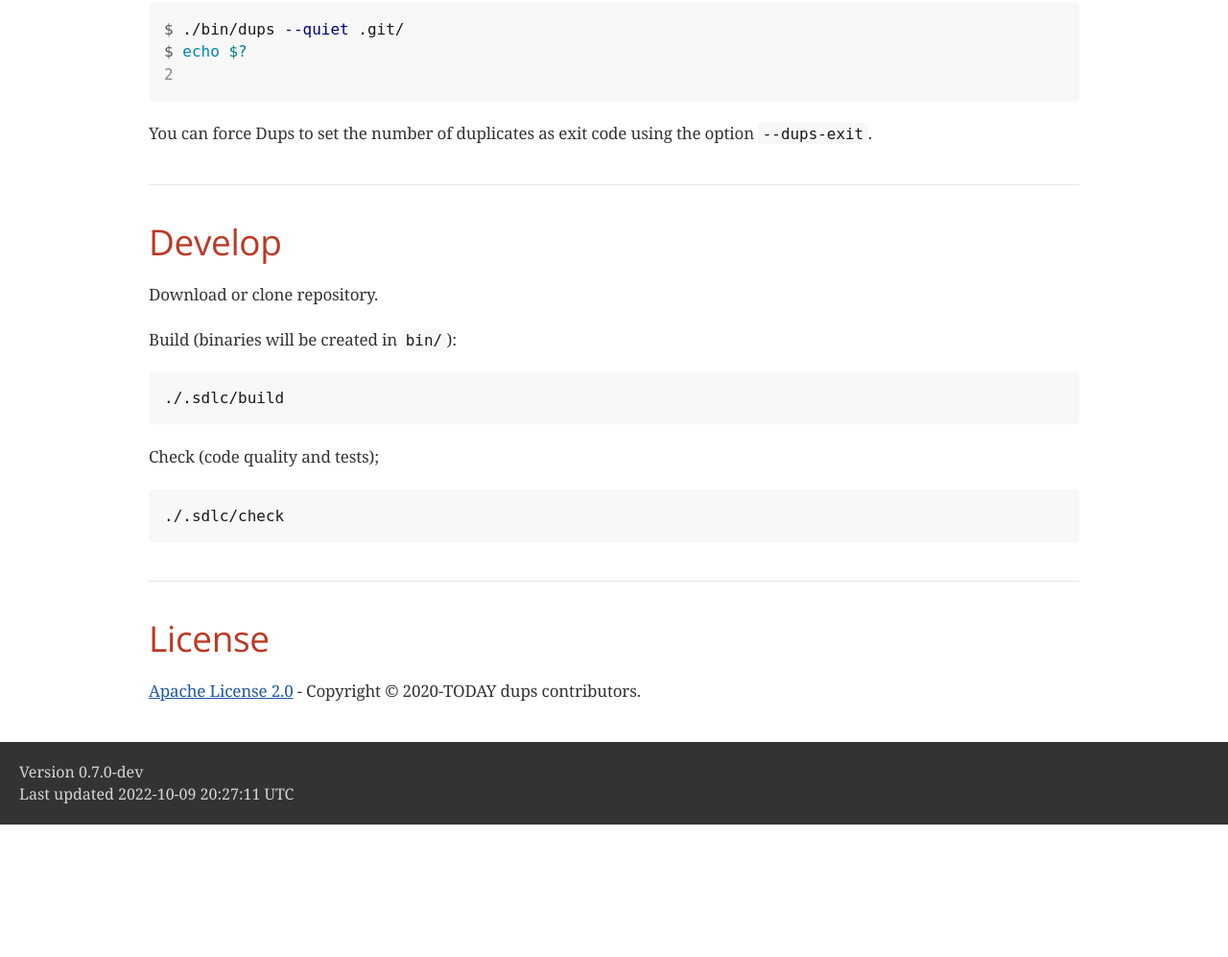
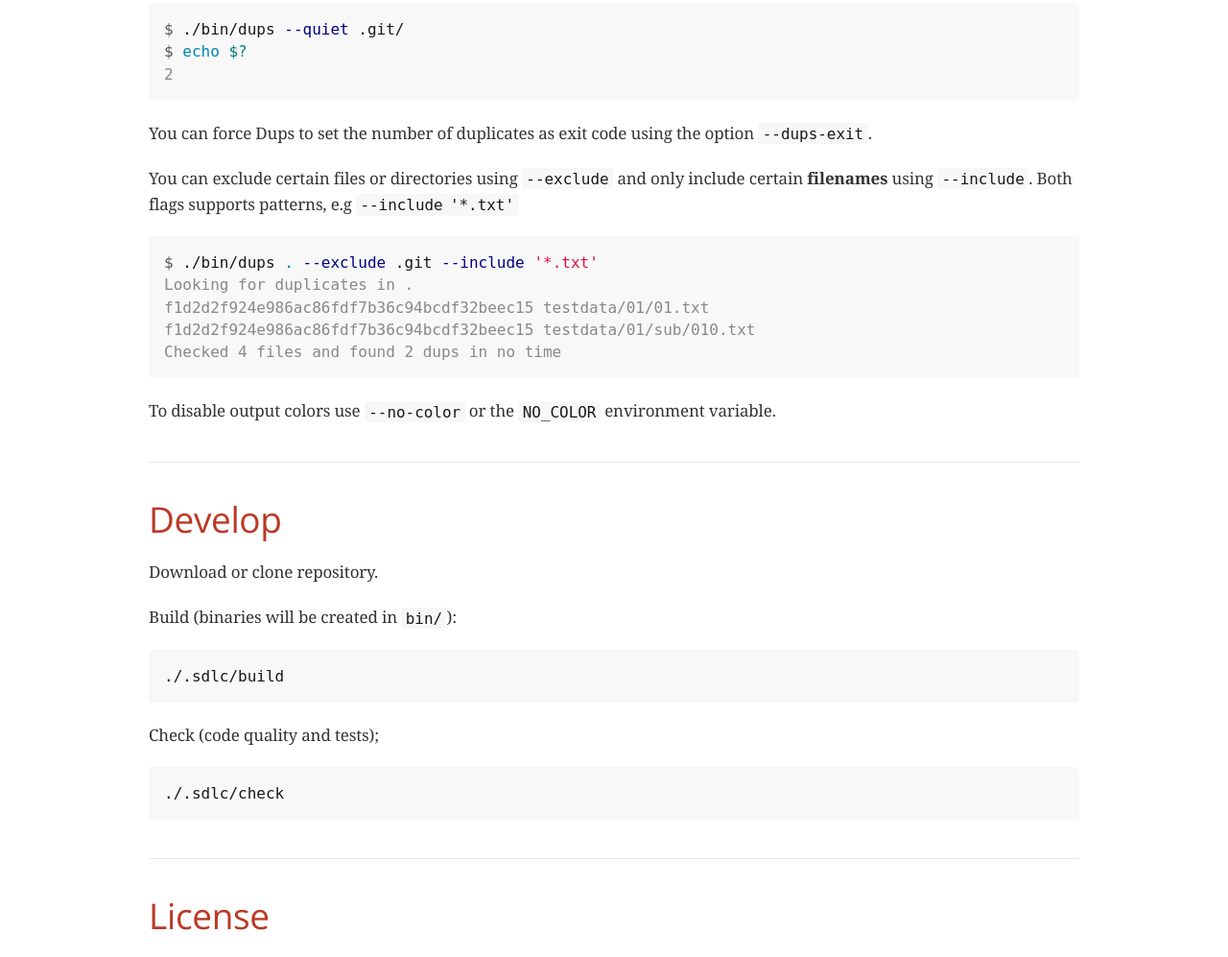
Before and after one commit to enr/dups, a plain HTML site: page index.html in a window 1280 px wide. Shown: the part 1803-2800 px from the top of the page at 96% size. Before the commit the page ends 2662 px from the top, so only its background shows below. Drawn offline with nearby package versions, Linux system fonts and the light colour scheme; a web font is replaced by a local one.

Commit message:
Update website

```diff
--- a/index.html
+++ b/index.html
@@ -657,7 +657,7 @@ pre.rouge {
 <h1>Dups</h1>
 <div class="details">
 <span id="author" class="author">dups contributors</span><br>
-<span id="revnumber">version 0.7.0-dev</span>
+<span id="revnumber">version 0.6.1</span>
 </div>
 </div>
 <div id="content">
@@ -677,7 +677,7 @@ pre.rouge {
 <div class="paragraph">
 <p><a href="https://github.com/enr/dups/releases/latest">Download last artifacts</a> |
  <a href="https://enr.github.io/dups/pdf/dups_manual.pdf">This manual as PDF</a> |
- Build revision <code>ad9715f2bbebf0bd6840bf933cbe48f1f33cf845</code></p>
+ Build revision <code>84f00e7c9421e57f7cf93defccc33f6dbf8d75dc</code></p>
 </div>
 </div>
 </div>
@@ -743,6 +743,22 @@ Checked 129 files and found 2 dups in 230ns</span></code></pre>
 <div class="paragraph">
 <p>You can force Dups to set the number of duplicates as exit code using the option <code>--dups-exit</code>.</p>
 </div>
+<div class="paragraph">
+<p>You can exclude certain files or directories using <code>--exclude</code> and only include certain <strong>filenames</strong> using <code>--include</code>.
+Both flags supports patterns, e.g <code>--include '*.txt'</code></p>
+</div>
+<div class="listingblock">
+<div class="content">
+<pre class="rouge highlight"><code data-lang="console"><span class="gp">$</span><span class="w"> </span>./bin/dups <span class="nb">.</span> <span class="nt">--exclude</span> .git <span class="nt">--include</span> <span class="s1">'*.txt'</span>
+<span class="go">Looking for duplicates in .
+f1d2d2f924e986ac86fdf7b36c94bcdf32beec15 testdata/01/01.txt
+f1d2d2f924e986ac86fdf7b36c94bcdf32beec15 testdata/01/sub/010.txt
+Checked 4 files and found 2 dups in no time</span></code></pre>
+</div>
+</div>
+<div class="paragraph">
+<p>To disable output colors use <code>--no-color</code> or the <code>NO_COLOR</code> environment variable.</p>
+</div>
 </div>
 </div>
 <div class="sect1">
@@ -780,8 +796,8 @@ Checked 129 files and found 2 dups in 230ns</span></code></pre>
 </div>
 <div id="footer">
 <div id="footer-text">
-Version 0.7.0-dev<br>
-Last updated 2022-10-09 20:27:11 UTC
+Version 0.6.1<br>
+Last updated 2022-10-09 20:33:16 UTC
 </div>
 </div>
 </body>
```
Also changed, not shown: 1 other file.
